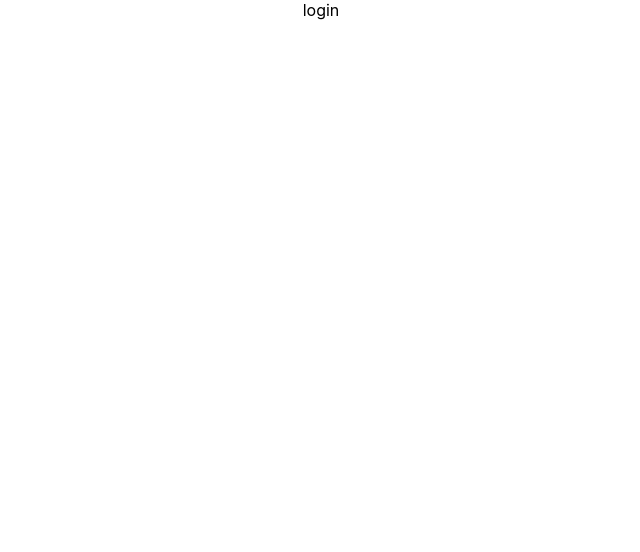
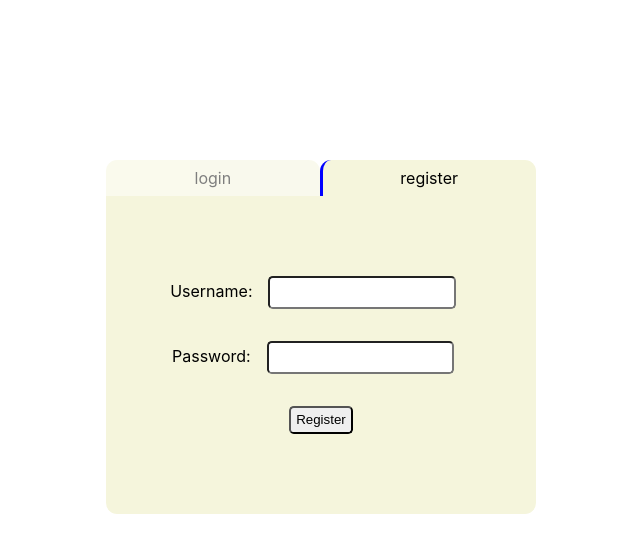
Before and after one commit to mikegv/e-commerce-project, a React (Create React App) app: page / in a window 1280 px wide. Shown: the top 552 px of the page, without its empty margins (319-959 px from the left). Built offline with nearby package versions, Linux system fonts and the light colour scheme.

Commit message:
style login page

```diff
--- a/src/App.css
+++ b/src/App.css
@@ -1,38 +1,12 @@
-.App {
-  text-align: center;
+*{
+  padding: 0;
+  margin: 0;
 }
 
-.App-logo {
-  height: 40vmin;
-  pointer-events: none;
-}
-
-@media (prefers-reduced-motion: no-preference) {
-  .App-logo {
-    animation: App-logo-spin infinite 20s linear;
-  }
-}
-
-.App-header {
-  background-color: #282c34;
+.App{
+  width: 100%;
   min-height: 100vh;
   display: flex;
   flex-direction: column;
   align-items: center;
-  justify-content: center;
-  font-size: calc(10px + 2vmin);
-  color: white;
 }
-
-.App-link {
-  color: #61dafb;
-}
-
-@keyframes App-logo-spin {
-  from {
-    transform: rotate(0deg);
-  }
-  to {
-    transform: rotate(360deg);
-  }
-}
--- a/src/App.tsx
+++ b/src/App.tsx
@@ -1,5 +1,6 @@
 import { Route, Routes } from 'react-router-dom'
-import Login from './components/Login';
+import Login from './components/Login/Login';
+import Dashboard from './components/Dashboard';
 import { useSelector } from 'react-redux';
 import { RootState } from './redux/store'
 
@@ -9,9 +10,17 @@ function App() {
   const loggedIn = useSelector((state: RootState) => state.loggedIn)
   return (
     <div className="App">
-      {loggedIn && <p>Hi</p>}
       <Routes>
-        <Route path='/' element={<Login />} />
+        {
+          !loggedIn &&
+          <Route path='/' element={<Login />} />
+        }
+        {
+          loggedIn &&
+          <>
+            <Route path='/' element={<Dashboard />} />
+          </>
+        }
       </Routes>
     </div>
   );
--- /dev/null
+++ b/src/components/Dashboard.tsx
@@ -0,0 +1,10 @@
+
+const Dashboard = () => {
+    return (
+        <div>
+            dashboard
+        </div>
+    );
+};
+
+export default Dashboard;
--- a/src/components/Login.tsx
+++ /dev/null
@@ -1,10 +0,0 @@
-
-const Login = () => {
-    return (
-        <div>
-            login
-        </div>
-    );
-};
-
-export default Login;
--- /dev/null
+++ b/src/components/Login/Login.tsx
@@ -0,0 +1,27 @@
+import { useState } from "react";
+import classes from "./login.module.css";
+
+const Login = () => {
+    const [login, setLogin] = useState(false)
+  return (
+    <div className={classes.loginContainer}>
+      <div>
+        <div onClick={()=>setLogin(!login)} className={login ? `${classes.tab} ${classes.active}` : classes.tab }>login</div>
+        <div onClick={()=>setLogin(!login)} className={!login ? `${classes.tab} ${classes.active}` : classes.tab}>register</div>
+      </div>
+      <form className={classes.form}>
+        <label>
+          Username:
+          <input type="text" />
+        </label>
+        <label>
+          Password:
+          <input type="password" />
+        </label>
+        <button>{login? 'Login' : 'Register'}</button>
+      </form>
+    </div>
+  );
+};
+
+export default Login;
--- /dev/null
+++ b/src/components/Login/login.module.css
@@ -0,0 +1,44 @@
+.loginContainer{
+    margin-top: 10rem;
+}
+.loginContainer > div{
+    display: flex;
+    align-items: center;
+    justify-content: center;
+}
+.tab{
+    width:50%;
+    background-color: beige;
+    text-align: center;
+    border-radius: .7rem .7rem 0rem 0rem;
+    cursor: pointer;
+    padding: .5rem;
+    opacity: .5;
+}
+.active{
+    border-left: 3px solid blue;
+    opacity: 1;
+}
+.form{
+    width:fit-content;
+    padding: 4rem;
+    display: flex;
+    flex-direction: column;
+    justify-content: center;
+    align-items: center;
+    background-color: beige;
+    border-radius: 0rem 0rem .7rem .7rem;
+}
+.form input, button {
+    margin: 1rem;
+    border-radius: .3rem;
+    height: 1.8rem;
+    min-width: 4rem;
+    padding: 0rem .2rem;
+}
+.form > label {
+    margin: 0rem;
+}
+.form button{
+    cursor: pointer;
+}
```
